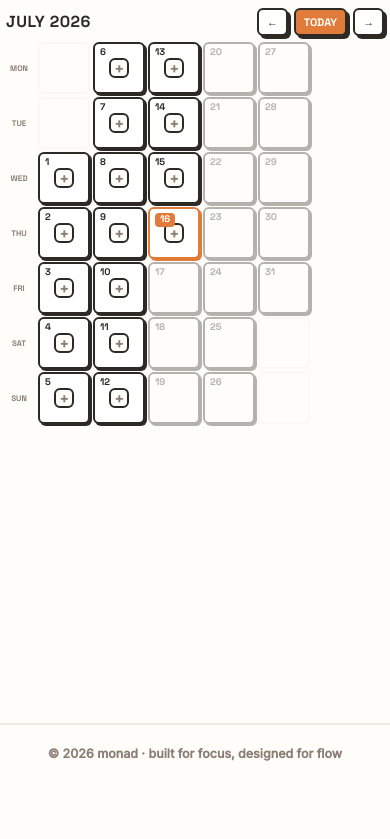
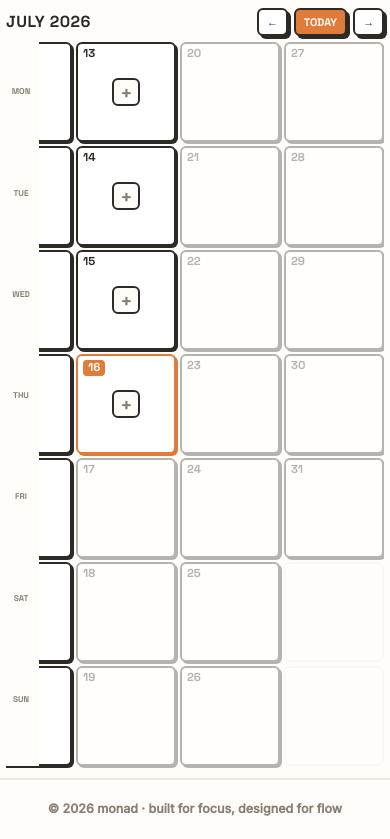
Before and after one commit to jsharonsweety28-ai/Monad, a Flask app: page /memories in a window 390 px wide. Shown: the part 60-899 px from the top of the page. Before the commit the page ends 821 px from the top, so only its background shows below. Run offline with Flask 3, Linux system fonts and the light colour scheme; the visitor is signed in with stand-in values (Sample User, id 1); data that the repository does not hold is empty; some libraries are stand-ins or nearby versions.

Commit message:
Memories mobile: fill screen height with larger square tiles
Use 100svh-based calc so 7 day-rows fill the viewport height.
Cells grow from 52px to ~80-90px depending on device.

Co-Authored-By: Claude Sonnet 4.6 <noreply@anthropic.com>

```diff
--- a/website/templates/memories.html
+++ b/website/templates/memories.html
@@ -180,18 +180,18 @@
       margin-bottom: 0;
     }
     .memories-page .mem-day-labels span {
-      width: 26px;
-      height: 52px;
+      width: 30px;
+      height: calc((100svh - 120px - 6px * 6) / 7);
       display: flex;
       align-items: center;
       justify-content: center;
-      font-size: 0.5rem;
+      font-size: 0.52rem;
     }
 
     /* Grid becomes a horizontal flex of week columns */
     .memories-page .square-grid {
       display: flex;
-      gap: 3px;
+      gap: 4px;
       flex-shrink: 0;
     }
 
@@ -199,21 +199,21 @@
     .week-col {
       display: flex;
       flex-direction: column;
-      gap: 3px;
+      gap: 4px;
       flex-shrink: 0;
       scroll-snap-align: start;
     }
 
-    /* Square tiles */
+    /* Square tiles — fill available height ÷ 7 rows */
     .memories-page .day-square {
-      width: 52px;
-      height: 52px;
+      width: calc((100svh - 120px - 4px * 6) / 7);
+      height: calc((100svh - 120px - 4px * 6) / 7);
       aspect-ratio: unset;
     }
 
-    .memories-page .day-num { font-size: 0.6rem; }
-    .memories-page .day-add-btn { width: 20px; height: 20px; font-size: 0.85rem; }
-    .memories-page .photo-count { font-size: 0.48rem; padding: 1px 3px; }
+    .memories-page .day-num { font-size: 0.72rem; }
+    .memories-page .day-add-btn { width: 28px; height: 28px; font-size: 1rem; }
+    .memories-page .photo-count { font-size: 0.55rem; padding: 1px 4px; }
   }
 
   /* Landscape mobile — tighten spacing */
```
